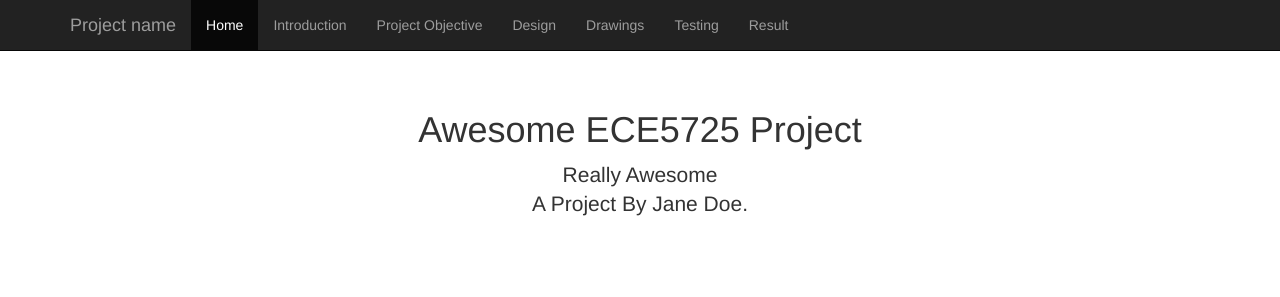
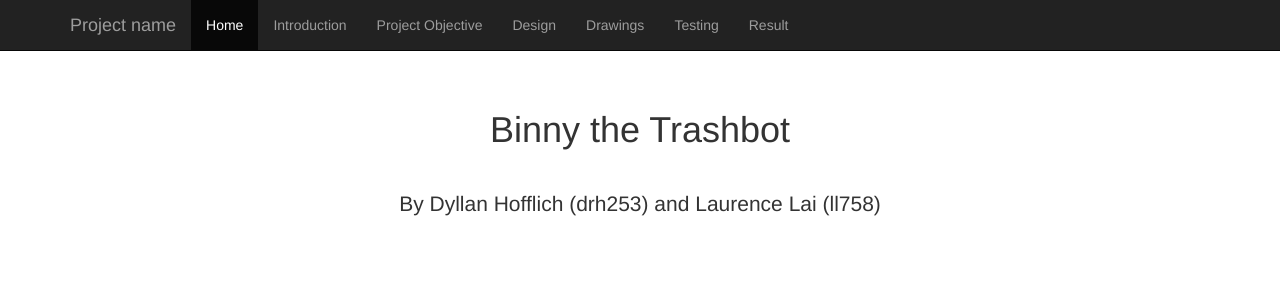
Before and after one commit to spike-h/trashbot, a plain HTML site: page website/index.html in a window 1280 px wide. Shown: the top 297 px of the page. Drawn offline with nearby package versions, Linux system fonts and the light colour scheme.

Commit message:
test push

```diff
--- a/website/index.html
+++ b/website/index.html
@@ -61,8 +61,8 @@
     <div class="container">
 
       <div class="starter-template">
-        <h1>Awesome ECE5725 Project</h1>
-        <p class="lead">Really Awesome<br>A Project By Jane Doe.</p>
+        <h1>Binny the Trashbot</h1>
+        <p class="lead"><br>By Dyllan Hofflich (drh253) and Laurence Lai (ll758)</p>
       </div>
 
       <hr>
```
